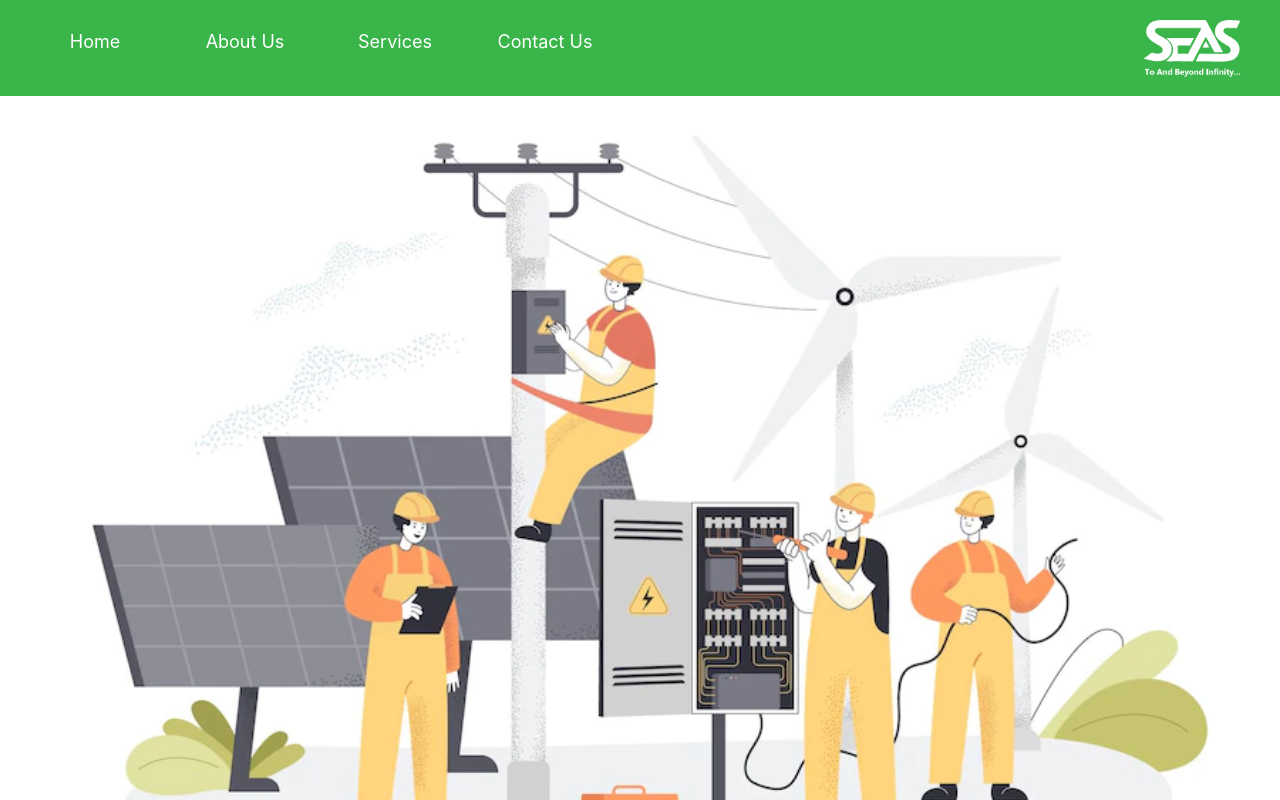
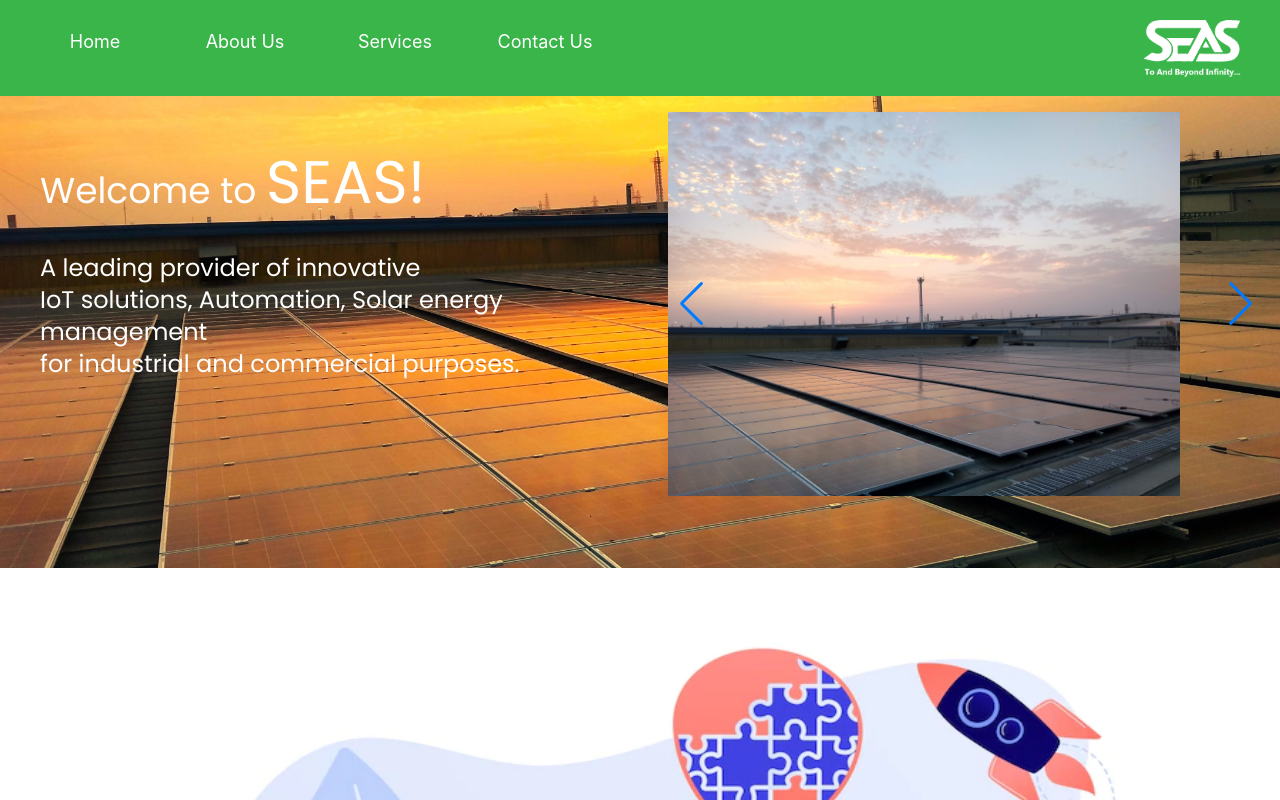
Before and after one commit to webdev-vignesh/SEAS, a React (Create React App) app: page / in a window 1280 px wide. Shown: the top 800 px of the page. Built offline with nearby package versions, Linux system fonts and the light colour scheme.

Commit message:
drawer position and layout update

```diff
--- a/src/components/Drawer.js
+++ b/src/components/Drawer.js
@@ -10,15 +10,15 @@
     <div className="sm:invisible" >
       {showDrawer
       ? (<button
-          className="flex text-4xl text-white items-center cursor-pointer fixed left-10 top-6 z-50"
+          className="flex text-4xl text-white items-center cursor-pointer absolute left-10 top-6 z-50"
           onClick={() => setShowDrawer(!showDrawer)}>
           <Icon icon="material-symbols:close" />
         </button>)
-      : (<button className="fixed cursor-pointer left-10 top-6" onClick={() => setShowDrawer(!showDrawer)} ><Icon icon="humbleicons:view-list" height="40" color="white"/></button>)
+      : (<button className="absolute cursor-pointer left-10 top-6" onClick={() => setShowDrawer(!showDrawer)} ><Icon icon="humbleicons:view-list" height="40" color="white"/></button>)
       }
-      <div className={` top-0 w-[60vw] bg-green-500 text-white fixed h-full ease-in-out duration-300
+      <div className={` top-0 w-[60vw] bg-green-500 text-white absolute h-12/12 ease-in-out duration-300
       ${showDrawer ? "translate-x-0 " : "-translate-x-full"} `}>
-        <ul className="mt-8 mr-4 p-8">
+        <ul className="mt-10 mr-4 mb-8 p-8">
           <li className="mb-2 hover:text-green-900"><Link to="home" spy={true} smooth={true} className="flex"><Icon icon="material-symbols:home" className="m-1" />Home</Link></li>
           <li className="mb-2 hover:text-green-900"><Link to="aboutus" spy={true} smooth={true}  className="flex"><Icon icon="mdi:about" className="m-1" />About Us</Link></li>
           <li className="mb-2"><Link to="/services" className="flex"><Icon icon="ic:sharp-miscellaneous-services" className="m-1" />Services</Link></li>
--- a/src/components/HomePage.js
+++ b/src/components/HomePage.js
@@ -1,9 +1,55 @@
-import BgImage from '../assets/home_bg.png';
+import BgImage from '../assets/home_img.jpg';
+import SP1 from '../assets/solar_panel_1.jpg';
+import SP2 from '../assets/solar_panel_2.jpg';
+import SP3 from '../assets/solar_panel_3.jpg';
+import { Swiper, SwiperSlide } from "swiper/react";
+import "swiper/css";
+import "swiper/css/navigation";
+import { Navigation } from "swiper";
+import SwiperCore, { Autoplay, Pagination } from 'swiper';
 
 function HomePage() {
     return (
-      <div id="home">
-        <img src={BgImage} alt="home" className=" w-[100%]" />
+
+      <div id="home" className="h-auto pb-14 grid grid-cols-1 gap-6 md:grid-cols-2 lg:grid-cols-4 " style= {{backgroundImage: `url(${BgImage})`, backgroundRepeat: 'no-repeat', backgroundPosition: "center", backgroundSize: "cover",}}>
+        <div className="pl-10 mt-14 col-span-2" style={{ fontFamily: "Poppins, sans-serif"}}>
+          <h1 className="text-4xl text-white">Welcome to <span className="text-6xl">SEAS!</span></h1>
+          <p className="mt-10 text-white text-2xl">A leading provider of innovative<br/>
+           IoT solutions, Automation, Solar energy management<br/>
+          for industrial and commercial purposes.</p>
+        </div>
+        <div className=" h-full m-4 col-span-2">
+          <Swiper
+          navigation={true}
+          modules={[ Navigation, Autoplay, Pagination]}
+          pagination={{ clickable: true}}
+          loop={true}
+          autoplay={{
+            delay: 2000,
+            pauseOnMouseEnter: true,
+            disableOnInteraction: false,
+          }}
+          className='mySwiper'>
+            <SwiperSlide>
+              <img
+                className="h-96"
+                src={SP1}
+                alt="solar panel 1"/>
+            </SwiperSlide>
+            <SwiperSlide>
+              <img
+                className="h-96 w-auto"
+                src={SP2}
+                alt="solar panel 2"/>
+            </SwiperSlide>
+            <SwiperSlide>
+              <img
+                className="h-96"
+                src={SP3}
+                alt="solar panel 3"/>
+            </SwiperSlide>
+          </Swiper>
+        </div>
       </div>
     );
   }
--- a/src/components/MainPage.js
+++ b/src/components/MainPage.js
@@ -4,7 +4,6 @@
 import NavBar from "./NavBar";
 import ScrollToTop from "react-scroll-to-top";
 import Footer from "./Footer";
-
 
 function MainPage() {
   return (
--- a/src/components/NavBar.js
+++ b/src/components/NavBar.js
@@ -11,27 +11,27 @@
   return (
     <nav className="navbar grid grid-cols-4 ">
         <ul className="hidden sm:grid grid-cols-4 col-start-1 col-span-2 justify-items-center p-5 text-lg text-white">
-          <li className="mt-2 cursor-pointer hover:text-green-900"><RLink to="/" element={<MainPage/>}>Home</RLink></li>
-          <li className="mt-2 cursor-pointer hover:text-green-900">
+          <li className="mt-2"><RLink to="/" element={<MainPage/>} className="hover:text-green-900">Home</RLink></li>
+          <li className="mt-2 ">
             {path === "http://localhost:3000/"
-            ? <Link to="aboutus" spy={true} smooth={true}>About Us</Link>
-            : <RLink to="/">About Us</RLink>}</li>
+            ? <Link to="aboutus" spy={true} smooth={true} className="cursor-pointer hover:text-green-900">About Us</Link>
+            : <RLink to="/" className="cursor-pointer hover:text-green-900">About Us</RLink>}</li>
           <li className="mt-2">
             <div className="relative group ">
               <button className="cursor-pointer hover:text-green-900">Services</button>
               <div className="absolute hidden group-hover:block">
                 <div className="px-6 pt-2 pb-4 bg-green-500 flex flex-wrap">
-                  <div className="cursor-pointer hover:text-green-900"><RLink to="/energy">Energy Management</RLink></div>
-                  <div className="cursor-pointer hover:text-green-900"><RLink to="/automation">Automation</RLink></div>
-                  <div className="cursor-pointer hover:text-green-900"><RLink to="/iot">IoT</RLink></div>
+                  <div><RLink to="/energy" className="cursor-pointer hover:text-green-900">Energy Management</RLink></div>
+                  <div><RLink to="/automation" className="cursor-pointer hover:text-green-900">Automation</RLink></div>
+                  <div><RLink to="/iot" className="cursor-pointer hover:text-green-900">IoT</RLink></div>
                 </div>
               </div>
             </div>
           </li>
-          <li className="mt-2 cursor-pointer hover:text-green-900">
+          <li className="mt-2">
           {path === "http://localhost:3000/"
-            ? <Link to="contactus" spy={true} smooth={true}>Contact Us</Link>
-            : <RLink to="/">Contact Us</RLink>}
+            ? <Link to="contactus" spy={true} smooth={true} className="cursor-pointer hover:text-green-900">Contact Us</Link>
+            : <RLink to="/" className="cursor-pointer hover:text-green-900">Contact Us</RLink>}
           </li>
         </ul>
         <div>
```
